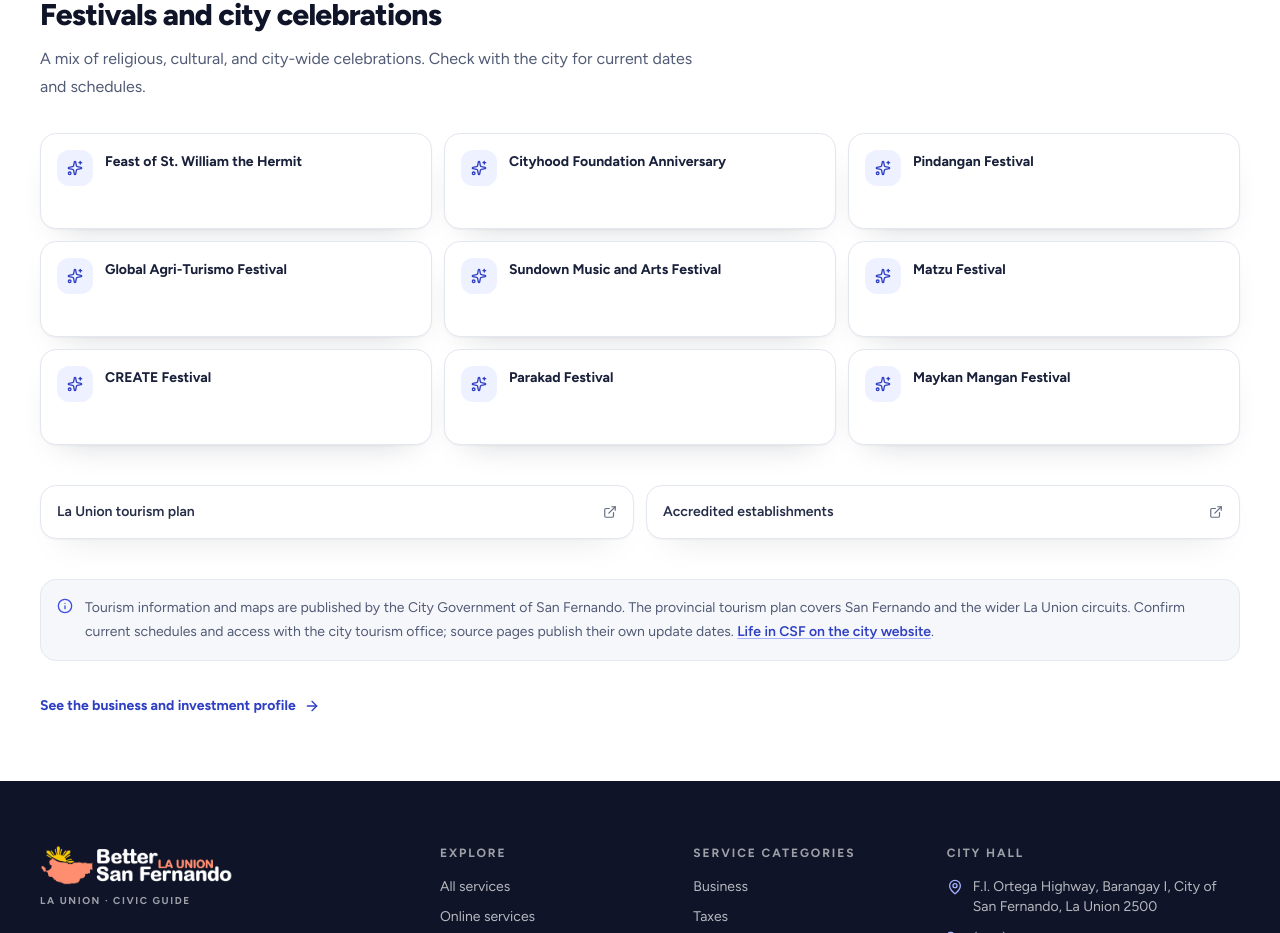
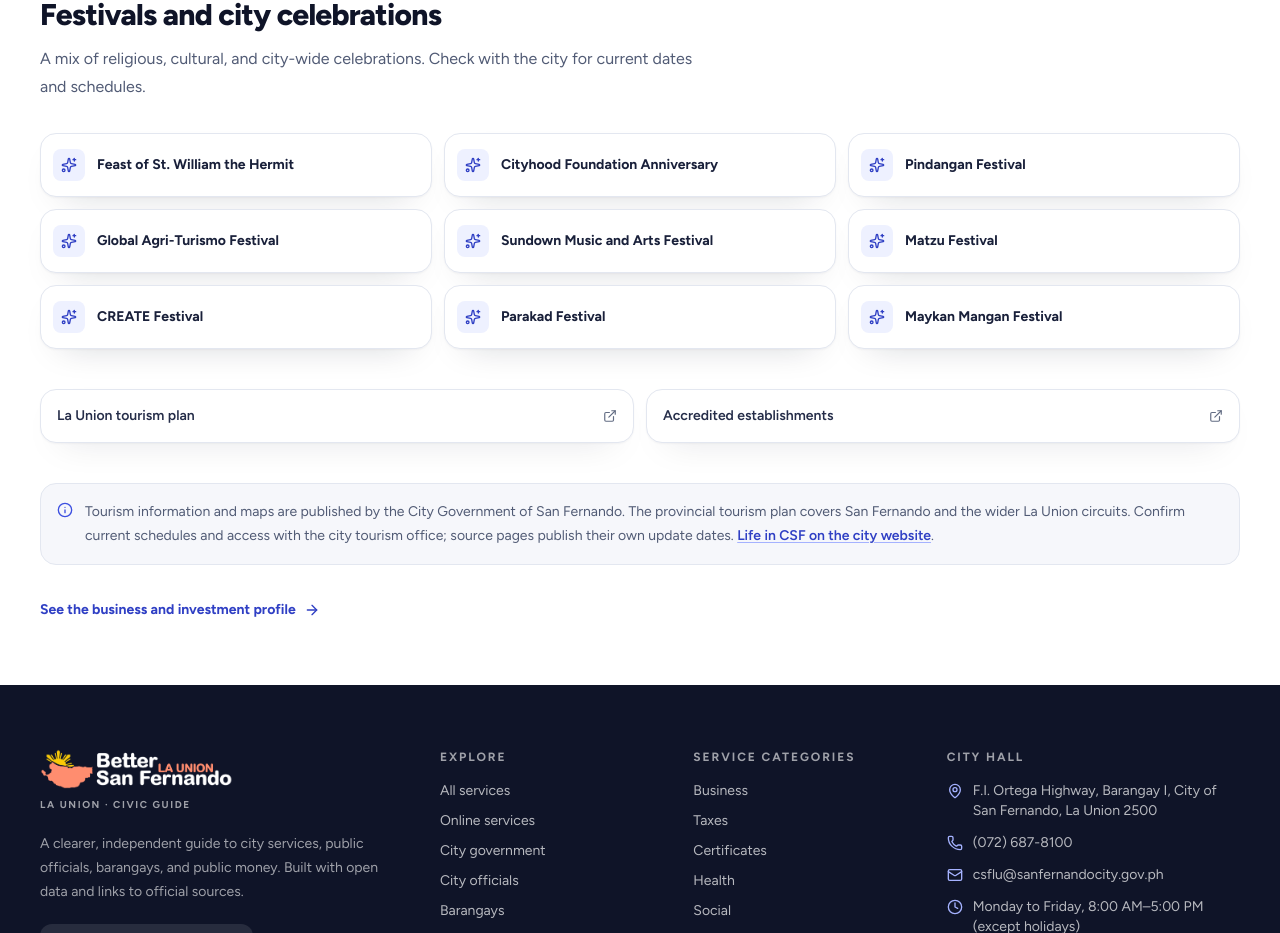
Before and after one commit to alvindemesadev/better-san-fernando-lu, a React (Vite) app: page /city/life in a window 1280 px wide. Shown: the part 2919-3852 px from the top of the page. Built offline with nearby package versions, Linux system fonts and the light colour scheme.

Commit message:
Tighten festival event cards

```diff
--- a/src/pages/LifePage.tsx
+++ b/src/pages/LifePage.tsx
@@ -400,12 +400,12 @@ export function LifePage() {
             {festivals.map((festival) => (
               <li
                 key={festival}
-                className="flex min-h-20 items-start gap-3 rounded-2xl border border-line bg-white p-3 shadow-card sm:min-h-24 sm:p-4"
+                className="flex min-h-16 items-center gap-3 rounded-2xl border border-line bg-white p-3 shadow-card transition hover:border-brand-200 hover:shadow-float sm:p-3"
               >
-                <span className="inline-flex size-9 shrink-0 items-center justify-center rounded-xl bg-brand-50 text-brand-700">
+                <span className="inline-flex size-8 shrink-0 items-center justify-center rounded-lg bg-brand-50 text-brand-700">
                   <Sparkles aria-hidden="true" className="size-4" />
                 </span>
-                <span className="pt-0.5 text-sm font-bold leading-5 text-ink-900">{festival}</span>
+                <span className="text-sm font-bold leading-5 text-ink-900">{festival}</span>
               </li>
             ))}
           </ul>
```
